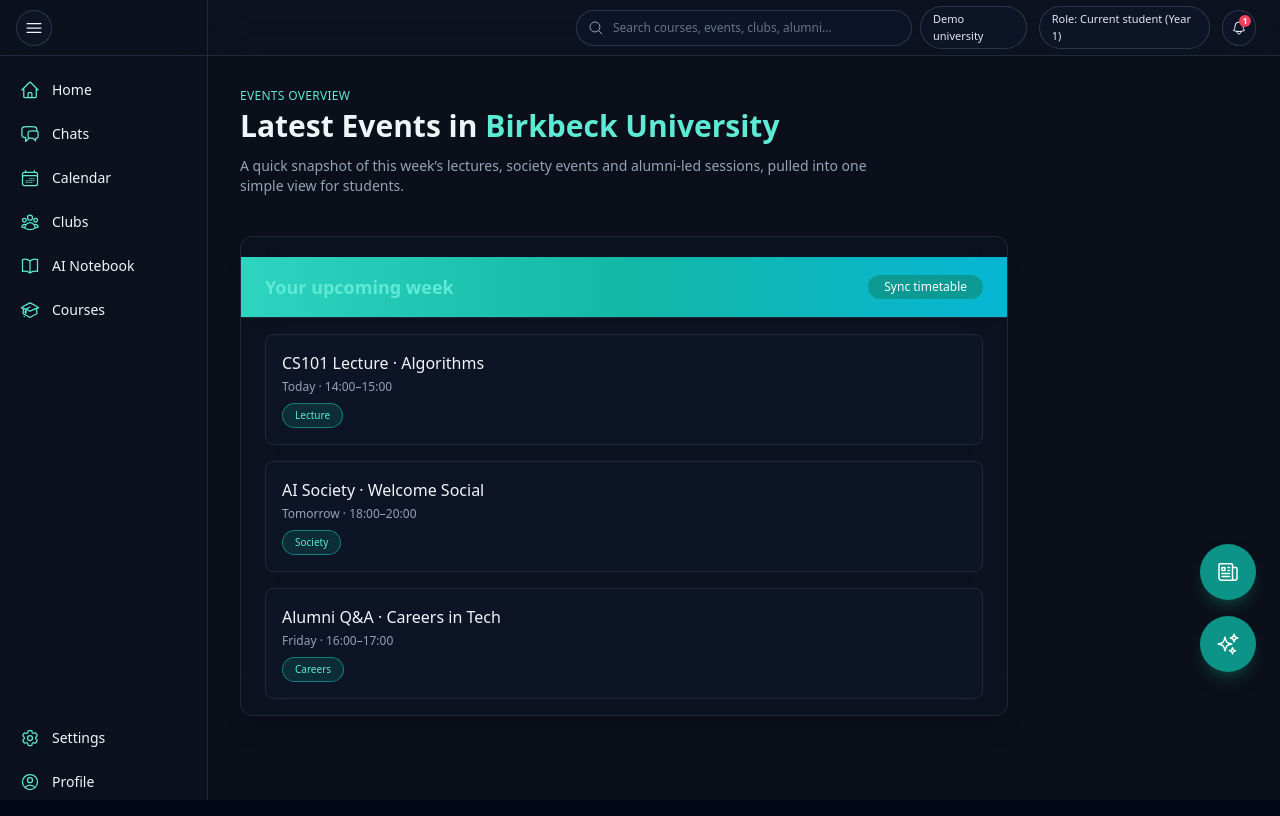
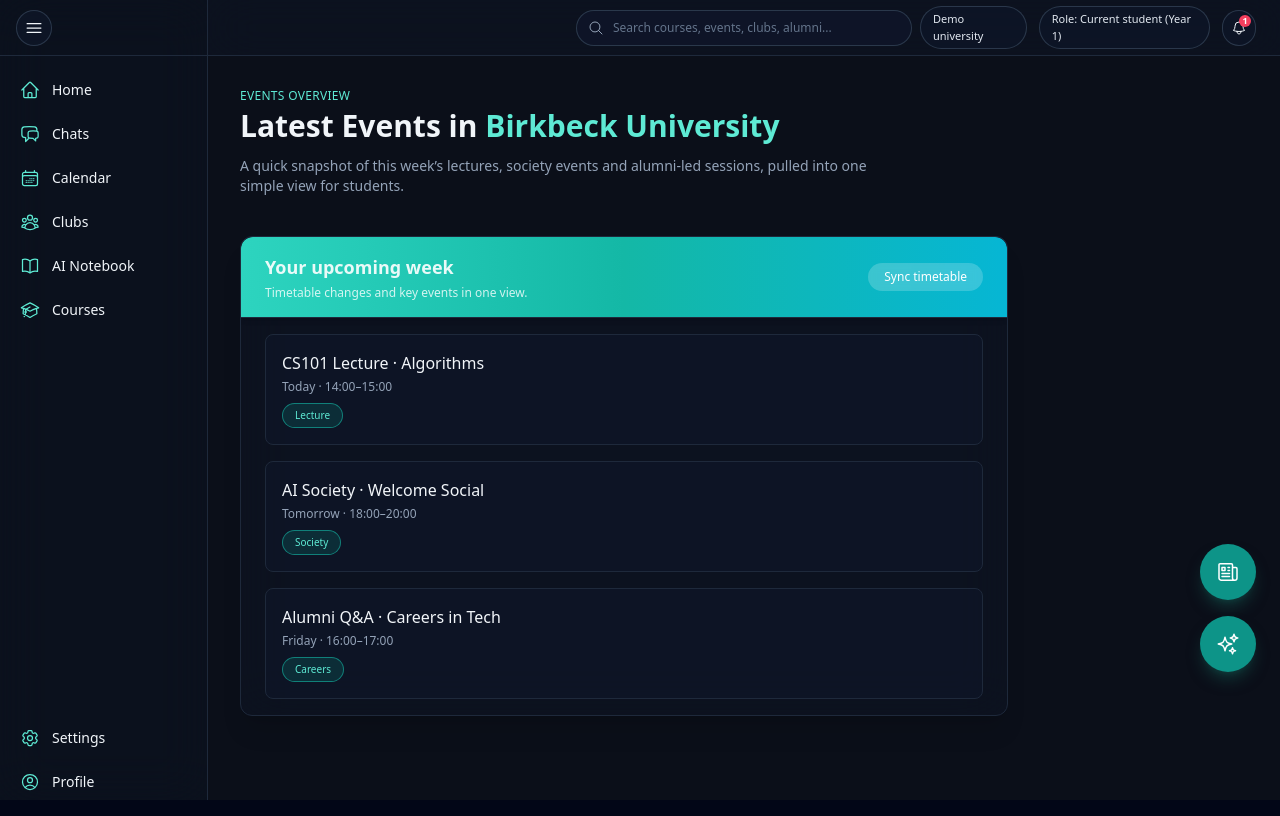
Before and after one commit to linguist101/Acaderra, a Next.js app in the folder web/: page /demo in a window 1280 px wide. Built offline with nearby package versions, Linux system fonts and the light colour scheme.

Commit message:
Update page.tsx

```diff
--- a/web/src/app/demo/page.tsx
+++ b/web/src/app/demo/page.tsx
@@ -50,7 +50,6 @@
   ];
 
   return (
-    // CHANGED: min-h-screen -> h-screen so viewport is fixed
     <div className="h-screen w-full bg-[#0B0F19] text-slate-100 flex">
       {/* SIDEBAR */}
       <aside
@@ -102,11 +101,10 @@
       </aside>
 
       {/* MAIN CONTENT AREA */}
-      {/* CHANGED: added min-h-0 so inner content can scroll */}
       <main className="flex-1 flex flex-col min-h-0">
-        {/* TOP NAVBAR — NO TOGGLE HERE */}
+        {/* TOP NAVBAR */}
         <header className="flex h-14 items-center border-b border-slate-800 bg-slate-900/40 backdrop-blur-xl px-4 md:px-6">
-          {/* LEFT SPACER (keeps center + right aligned correctly) */}
+          {/* LEFT SPACER */}
           <div className="flex flex-1" />
 
           {/* CENTER — SEARCH BAR */}
@@ -146,8 +144,7 @@
           </div>
         </header>
 
-        {/* PAGE CONTENT */}
-        {/* CHANGED: added flex-1 overflow-y-auto so only this area scrolls */}
+        {/* PAGE CONTENT (scrollable) */}
         <div className="flex-1 overflow-y-auto p-8">
           <p className="text-xs tracking-wide text-teal-300 mb-1">EVENTS OVERVIEW</p>
 
@@ -163,16 +160,28 @@
 
           {/* EVENTS SECTION */}
           <section className="mt-10 w-full max-w-3xl rounded-xl border border-slate-800 bg-slate-900/40 backdrop-blur-xl shadow-xl pt-5 overflow-hidden">
-            <div className="flex justify-between items-center px-6 py-4
+            {/* GRADIENT HEADER BAR */}
+            <div
+              className="-mt-5 flex justify-between items-center px-6 py-4
               bg-gradient-to-r from-teal-400 via-teal-500 to-cyan-500
-              text-slate-900 font-medium shadow-md">
+              rounded-t-xl text-white shadow-md"
+            >
+              <div className="text-white/90">
+                <h2 className="text-lg font-semibold">Your upcoming week</h2>
+                <p className="text-xs text-white/80 mt-1">
+                  Timetable changes and key events in one view.
+                </p>
+              </div>
 
-              <h2 className="text-lg font-semibold text-teal-300">Your upcoming week</h2>
-              <button className="rounded-full bg-teal-600/80 hover:bg-teal-500 px-4 py-1 text-xs text-white transition">
+              <button
+                className="rounded-full bg-white/20 hover:bg-white/30
+                px-4 py-1.5 text-xs text-white backdrop-blur-sm transition"
+              >
                 Sync timetable
               </button>
             </div>
 
+            {/* EVENTS LIST */}
             <div className="border-t border-slate-800 px-6 py-4 flex flex-col gap-4">
               {events.map((ev, i) => (
                 <div
```
